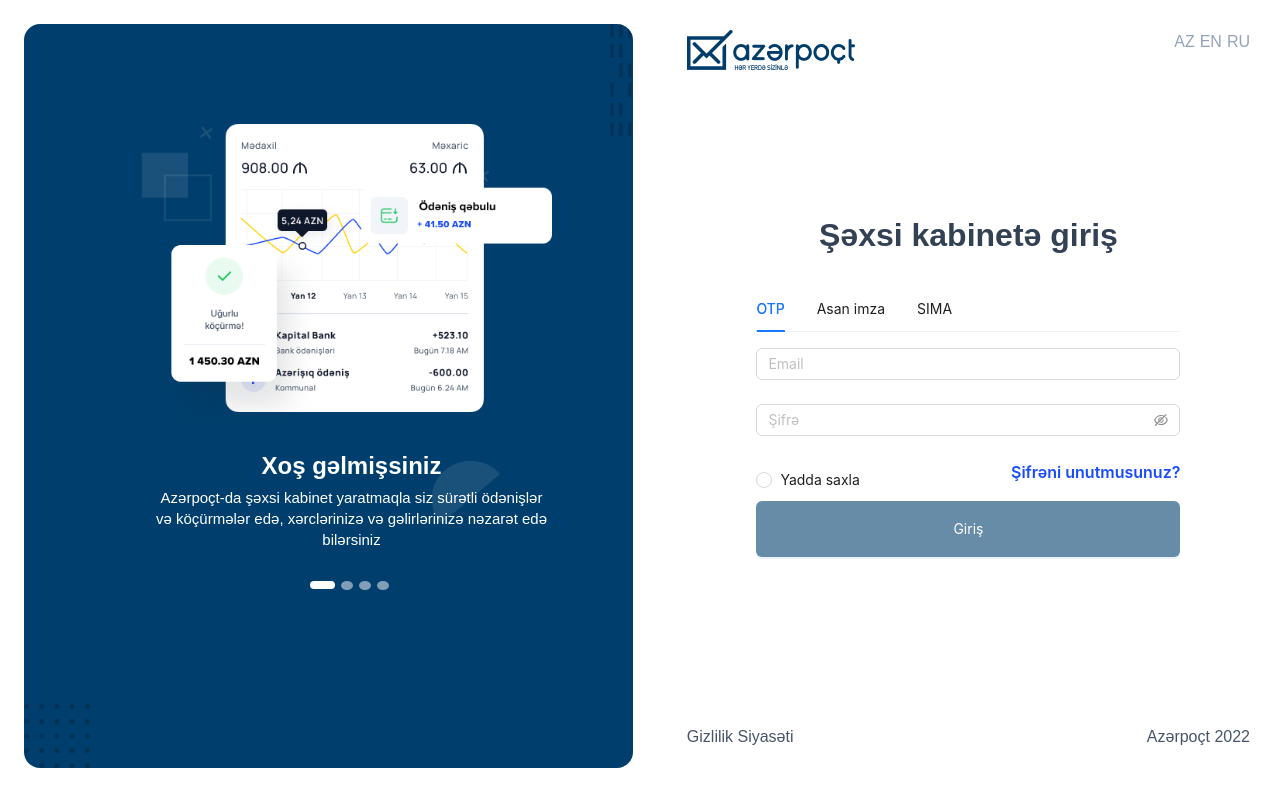
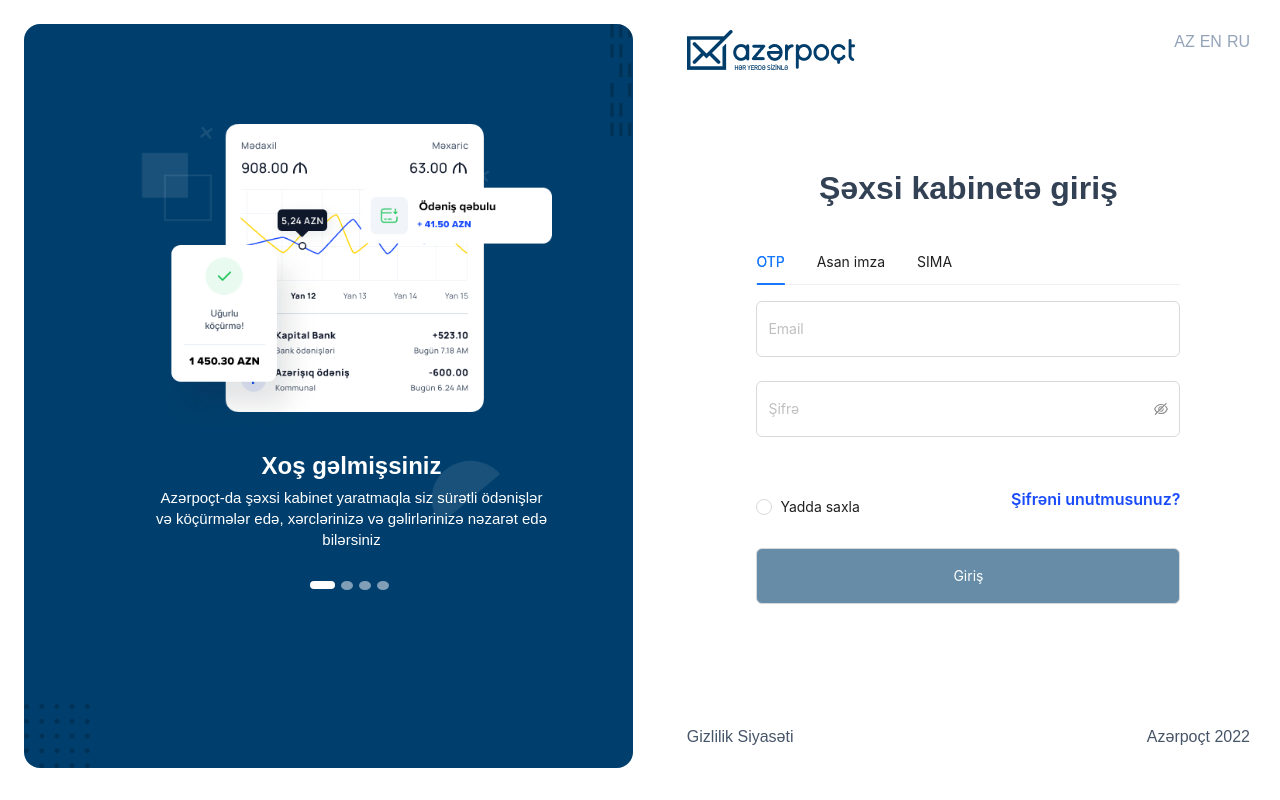
Before and after one commit to Fidan03/bankingsystem-react, a React (Vite) app: page / in a window 1280 px wide. Built offline with nearby package versions, Linux system fonts and the light colour scheme.

Commit message:
disable button

```diff
--- a/src/components/OPTLogin.module.scss
+++ b/src/components/OPTLogin.module.scss
@@ -2,21 +2,17 @@
     display: flex;
     flex-direction: column;
 
-
-    .mail {
-        display: flex;
-        flex-direction: column;
-
-        input {
-            width: 100%;
+    .form {
+        .input {
             height: 56px;
         }
     }
-
     .saveAndPassword {
         display: flex;
         align-items: center;
         justify-content: space-between;
+        margin-top: 50px;
+        margin-bottom: 20px;
 
         .password {
             color: #194BFB;
@@ -29,4 +25,10 @@
         height: 56px;
     }
 
+    .button:disabled {
+        background-color: #668CA7;
+        color: white;
+    }
+
+
 }
--- a/src/components/OPTLogin.tsx
+++ b/src/components/OPTLogin.tsx
@@ -69,6 +69,7 @@
               type="primary"
               htmlType="submit"
               className={styles.button}
+              disabled={!value}
             >
               Giriş
             </Button>
--- a/src/components/reset.css
+++ b/src/components/reset.css
@@ -1,8 +1,4 @@
 .ant-btn-primary {
-            background-color: #668CA7;
+    background-color: #003F6D;
 
 }
-
-.ant-btn-primary:hover {
-    background-color: #003F6D !important;
-}
```
